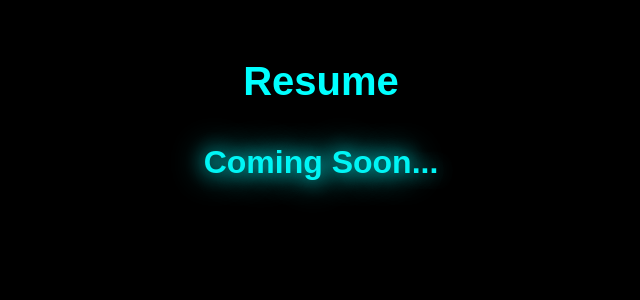
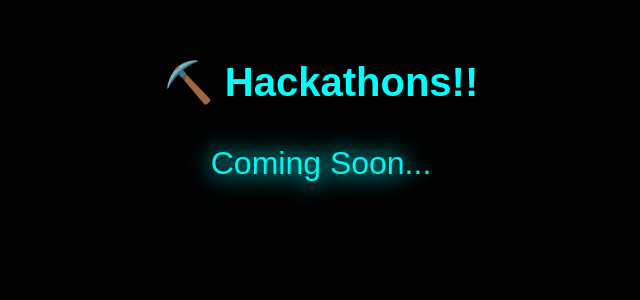
Before and after one commit to ArshilAliAbbas/Self-Protfolio-, a plain HTML site: page index.html in a window 1280 px wide. Shown: the part 5620-5920 px from the top of the page, without its empty margins (319-959 px from the left). Drawn offline with Linux system fonts and the light colour scheme.

Commit message:
Hackathons202

```diff
--- a/index.html
+++ b/index.html
@@ -251,6 +251,11 @@
       </div>
     </section>
 
+      <section id="resume" class="section">
+        <div classs="content">
+          <h2>⛏️ Hackathons!! </h2>
+          <p class="coming-soon">Coming Soon...</p>
+      </section>
 
     <!-- RESUME -->
 
```
